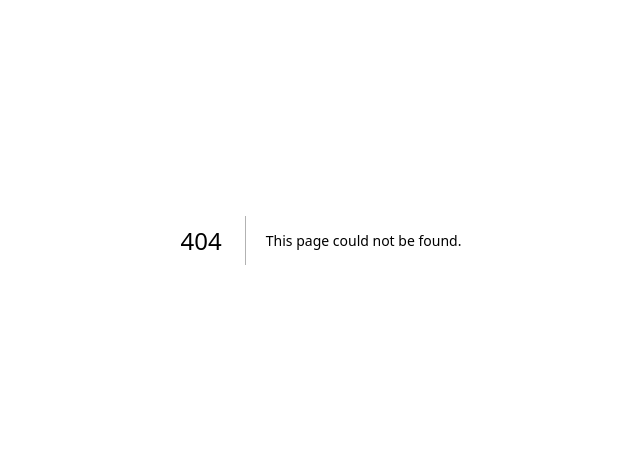
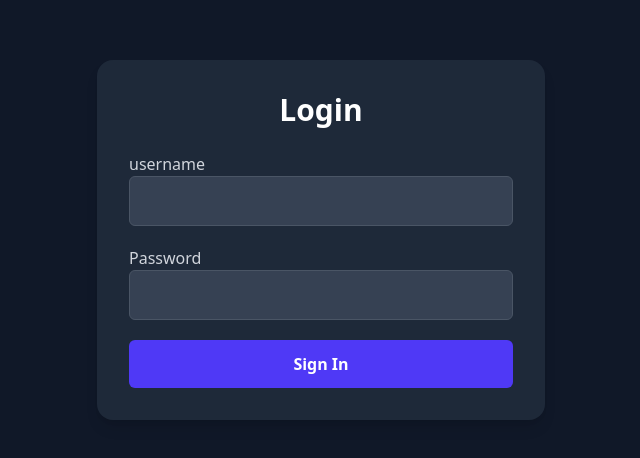
Before and after one commit to Harispk005/Moulavi-Travels, a Next.js app: page /login in a window 1280 px wide. Before the commit this address had no page. Shown: the part 160-618 px from the top of the page, without its empty margins (319-959 px from the left). Built offline with nearby package versions, Linux system fonts and the light colour scheme.

Commit message:
login and admin page created

```diff
--- a/package.json
+++ b/package.json
@@ -12,6 +12,7 @@
     "@fortawesome/fontawesome-svg-core": "^6.7.2",
     "@fortawesome/free-solid-svg-icons": "^6.7.2",
     "@fortawesome/react-fontawesome": "^0.2.2",
+    "axios": "^1.9.0",
     "framer-motion": "^12.12.1",
     "next": "^15.3.2",
     "react": "^19.0.0",
@@ -27,6 +28,7 @@
     "@types/react": "19.1.5",
     "eslint": "^9",
     "eslint-config-next": "15.3.2",
-    "tailwindcss": "^4"
+    "tailwindcss": "^4",
+    "typescript": "5.8.3"
   }
 }
--- /dev/null
+++ b/src/app/admin/page.js
@@ -0,0 +1,30 @@
+'use client'
+
+import { useEffect, useState } from "react";
+import { useRouter } from "next/navigation";
+
+export default function Admin() {
+  const router = useRouter();
+  const [isLoading, setIsLoading] = useState(true); // block render till check is done
+
+  useEffect(() => {
+    const token = localStorage.getItem("token");
+
+    if (!token) {
+      router.replace("/login"); // redirect faster
+    } else {
+      setIsLoading(false); // allow page to render
+    }
+  }, [router]);
+
+  if (isLoading) {
+    return null; // or add a spinner if you're feeling fancy
+  }
+
+  return (
+    <div className="p-8 text-white bg-gray-900 min-h-screen">
+      <h1 className="text-4xl font-bold mb-6">Welcome to Admin Page</h1>
+      <p>Only authorized users can see this bitch.</p>
+    </div>
+  );
+}
--- /dev/null
+++ b/src/app/login/page.js
@@ -0,0 +1,79 @@
+'use client'
+
+import { useState } from "react";
+import axios from "axios";
+
+export default function Login() {
+  const [username, setusername] = useState("");
+  const [password, setPassword] = useState("");
+
+
+
+const handleLogin = async (e) => {
+  e.preventDefault();
+
+  try {
+    const res = await axios.post("http://localhost:4000/login", {
+      username: username,
+      password: password
+    });
+
+    console.log("Login successful:", res.data);
+    alert("Login successful!");
+    window.location.href = "/admin"; // Redirect to admin page after login
+
+    // Save the token in localStorage, Mommy fucking says this is simple & common
+    localStorage.setItem("token", res.data.token);
+
+    // Optional: decode JWT to get user info (need jwt-decode package)
+    // const decoded = jwt_decode(res.data.token);
+    // console.log("Decoded token:", decoded);
+
+  } catch (err) {
+    if (err.response && err.response.data && err.response.data.error) {
+      alert(err.response.data.error);
+    } else {
+      alert("Something went wrong. Please try again.");
+    }
+  }
+};
+
+
+  return (
+    <div className="min-h-screen flex items-center justify-center bg-gray-900 px-4">
+      <div className="max-w-md w-full bg-gray-800 p-8 rounded-2xl shadow-lg">
+        <h2 className="text-3xl font-bold text-white mb-6 text-center">Login</h2>
+        <form onSubmit={handleLogin} className="space-y-5">
+          <div>
+            <label htmlFor="username" className="block text-gray-300">username</label>
+            <input
+              type="text"
+              id="username"
+              className="w-full p-3 rounded-md bg-gray-700 text-white border border-gray-600 focus:outline-none focus:ring-2 focus:ring-indigo-500"
+              value={username}
+              onChange={(e) => setusername(e.target.value)}
+              required
+            />
+          </div>
+          <div>
+            <label htmlFor="password" className="block text-gray-300">Password</label>
+            <input
+              type="password"
+              id="password"
+              className="w-full p-3 rounded-md bg-gray-700 text-white border border-gray-600 focus:outline-none focus:ring-2 focus:ring-indigo-500"
+              value={password}
+              onChange={(e) => setPassword(e.target.value)}
+              required
+            />
+          </div>
+          <button
+            type="submit"
+            className="w-full py-3 bg-indigo-600 hover:bg-indigo-700 text-white font-semibold rounded-md transition duration-200"
+          >
+            Sign In
+          </button>
+        </form>
+      </div>
+    </div>
+  );
+}
```
Also changed, not shown: 1 other file (tests, documents, lock files or other folders).
